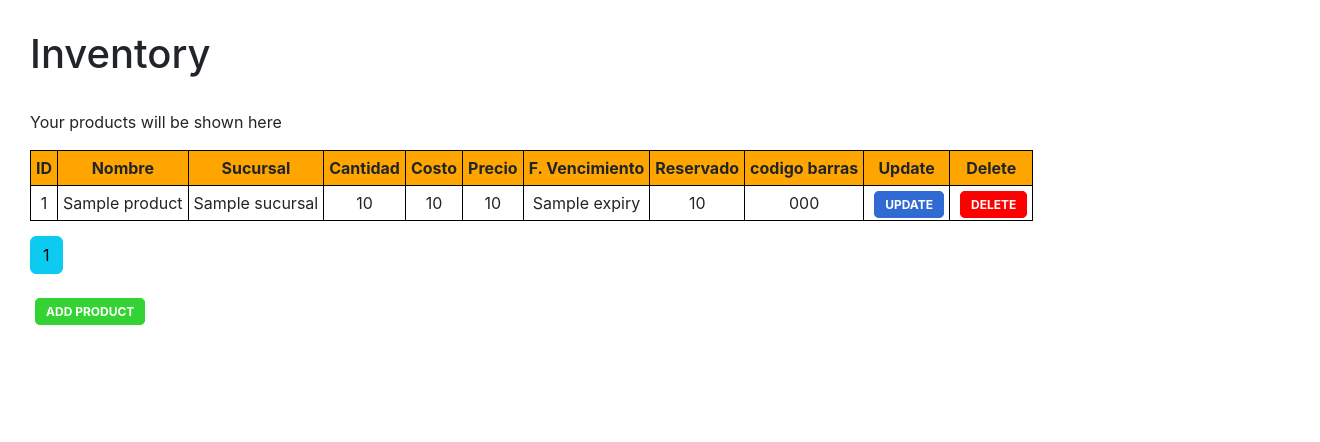
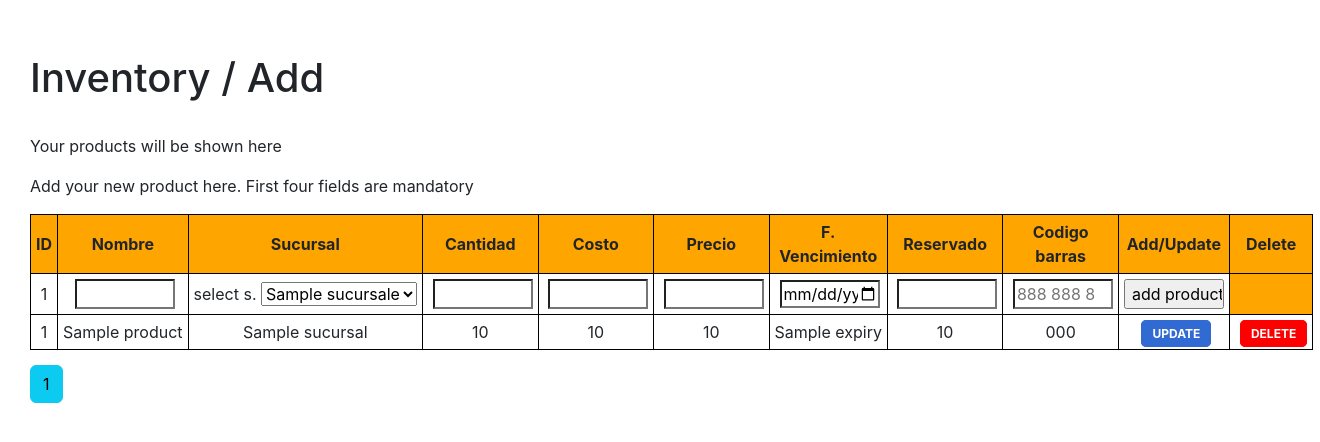
Before and after one commit to Ual97/stockIT, a Python web app: template website/templates/inventario.html in a window 1320 px wide. Shown: the part 45-487 px from the top of the page. Run offline with Jinja, Linux system fonts and the light colour scheme; the template is opened without the code that fills it: most values are stand-ins (such as "Sample title", 1, 10 or a date in 2020).

Commit message:
updated add product in the same page as inventory listing. added js to update. not implemendted yet. added API endpoint

```diff
--- /dev/null
+++ b/website/static/scripts/updateForm.js
@@ -0,0 +1,12 @@
+window.addEventListener('load', function() {
+  const elements = document.getElementsByClassName('updateButton');
+  console.log(elements);
+  for (let element of elements) {
+    console.log(element);
+    element.addEventListener('click', function () {
+      document.querySelector('.Invisible').classList.replace('Invisible', 'update');
+      console.log(element.id)
+      /**document.querySelector('.update').setAttribute('id', element.id)*/
+    });
+  };
+});
--- a/website/static/tables.css
+++ b/website/static/tables.css
@@ -15,3 +15,22 @@ td {
   max-width: 100%; /* ajusta las td al content*/
   white-space: nowrap;
 }
+
+.update {
+
+  z-index: 10;
+  background-color: cornflowerblue;
+  border-radius: 10px;
+  width: 50%;
+  height: 50%;
+  left: 0;
+  right: 0;
+  margin-left: auto;
+  margin-right: auto;
+  position: fixed;
+  margin-top: 12%;
+}
+
+.Invisible {
+  display: none;
+}
--- a/website/templates/add.html
+++ b/website/templates/add.html
@@ -15,8 +15,8 @@
 </style>
 <head>
   <link rel="stylesheet" href="../static/buttons.css">
+
 </head>
-
 <h1>Inventory / Add</h1>
 <br>
 <p>Add your new product here. First four fields are mandatory</p>
--- a/website/templates/inventario.html
+++ b/website/templates/inventario.html
@@ -4,7 +4,13 @@
 <!-- un poco de css para di -->
 <head>
     <link rel="stylesheet" href="../static/buttons.css">
+    <link rel="stylesheet" href="../static/tables.css">
+    <script src="../static/scripts/updateForm.js"></script>
 </head>
+<div class="Invisible">
+  <!--updates inventory on the db-->
+
+</div>
 <style>
     html {margin-left: 30px;}
 </style>
@@ -15,12 +21,17 @@
       padding: 5px;
     }
     th {background-color: orange;}
-    input {width: 180px;}
     table {margin-bottom: 15px;}
+  input {width: 100px;}
+  td {    white-space: nowrap;}/*ajusta las td al content*/
+
   </style>
-<h1>Inventory</h1>
+<br>
+    <h1>Inventory / Add</h1>
     <br>
     <p>Your products will be shown here</p>
+    <p>Add your new product here. First four fields are mandatory</p>
+    <form method="POST">
         <table>
             <!-- row of clumn names -->
             <tr>
@@ -32,10 +43,91 @@
               <th>Precio</th>
               <th>F. Vencimiento</th>
               <th>Reservado</th>
-        <th>codigo barras</th>
-        <th>Update</th>
+              <th>Codigo barras</th>
+              <th>Add/Update</th>
               <th>Delete</th>
             </tr>
+            <tr>
+                <td>
+                  {{ nextid }}
+                </td>
+                <td>
+                  <label for="pname"></label>
+                  <input
+                   type="text"
+                   id="pname"
+                   name="pname"
+                   placeholder=""
+                  />
+                </td>
+                <td>
+                  <label for="sucursal">select s.</label>
+                  <select name="sucursal" id="sucursal">
+                    {% for s in sucursales%}
+                    <option value="{{s.name}}">{{s.name}}</option>
+                    {% endfor %}
+                  </select>
+                </td>
+                <td>
+                  <label for="cant"></label>
+                  <input
+                  type="number"
+                  id="cant"
+                  name="cant"
+                  placeholder=""
+                />
+                </td>
+                <td>
+                  <label for="cost"></label>
+                  <input
+                  type="number"
+                  id="cost"
+                  name="cost"
+                  placeholder=""
+                  />
+                </td>
+                <td>
+                  <label for="price"></label>
+                  <input
+                  type="number"
+                  id="price"
+                  name="price"
+                  placeholder=""
+                  />
+                </td>
+                <td>
+                  <label for="expiry"></label>
+                  <input
+                  type="date"
+                  id="expiry"
+                  name="expiry"
+                  placeholder=""
+                  />
+                </td>
+                <td>
+                  <label for="reserved"></label>
+                  <input
+                  type="number"
+                  id="reserved"
+                  name="reserved"
+                  placeholder=""
+                  />
+                </td>
+                <td>
+                  <label for="cbarras"></label>
+                  <input
+                  type="number"
+                  id="cbarras"
+                  name="cbarras"
+                  placeholder="888 888 888 888"
+                  />
+                </td>
+                <td>
+                  <input name="btn-add" value="add product" type="submit"/>
+                </td>
+                <th></th>
+            </tr>
+    <!-- row of clumn names -->
     {% for p in products.items %}
     <tr>
         <td>{{ p.id }}</td>
@@ -47,7 +139,7 @@
         <td>{{ p.expiry }}</td>
         <td>{{ p.qty_reserved }}</td>
         <td>{{ p.qr_barcode }}</td>
-        <td><a class="updateButton" href="{{ url_for( 'inventory.Put', id=p.id) }}">
+        <td><a id="{{ p.id }}" class="updateButton">
             Update
             </a>
         </td>
@@ -73,5 +165,4 @@
     {% endif %}
 {% endfor %}
 <br>
-<a class="addButton" href="/inventario/add">Add product</a>
 {% endblock %}
```
Also changed, not shown: website/routes/product.py (+18 -17 lines), website/models/product.py (line endings or trailing spaces). Lines whose indentation alone changed are shown as unchanged.
